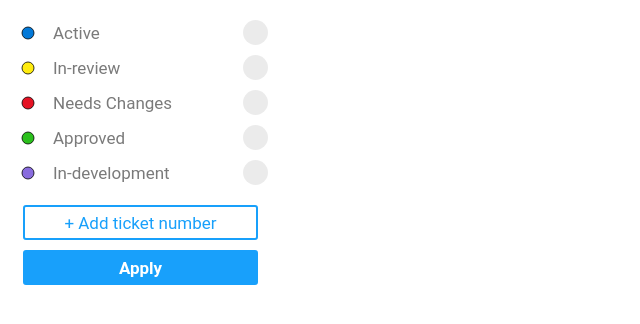
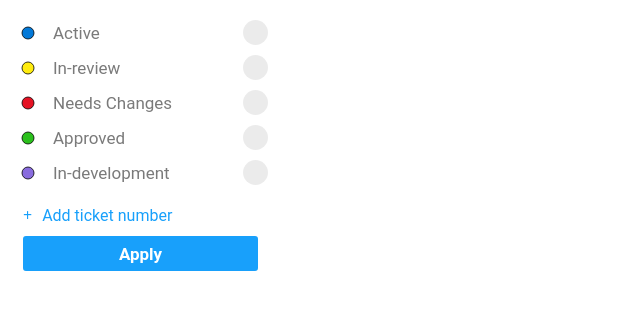
Before and after one commit to vora/Is-it-done-yet-, a plain HTML site: page ui.html in a window 1280 px wide. Shown: the whole page, without its empty margins (0-640 px from the left). Drawn offline with Linux system fonts and the light colour scheme.

Commit message:
New ticket number UI + JS

```diff
--- a/StyleSheet.css
+++ b/StyleSheet.css
@@ -156,11 +156,26 @@ label {
   cursor: pointer;
 }
 
+#buttonContainer {
+  margin-top: 15px;
+  padding-left: 15px;
+}
+
+#spanDisplayAddSign {
+  color: #18a0fb;
+
+  font-weight: bold;
+}
+
 #btnAddTicket {
-  border: 2px solid #18a0fb;
-  background-color: #ffffff;
   color: #18a0fb;
-  display: block;
+  cursor: pointer;
+
+  border: none;
+  background: none;
+
+  font-size: 16px;
+  font-family: "Roboto", sans-serif;
 }
 
 #circle-active {
--- a/code.js
+++ b/code.js
@@ -1,6 +1,6 @@
 const iFrameWindowDimensions = {
     width: 280,
-    height: 310
+    height: 340
 };
 const setFrameNodeNameFunc = (param) => {
     let ticketNumber = param.message.ticketNumber
--- a/code.ts
+++ b/code.ts
@@ -22,7 +22,7 @@ interface IFrameNodeData {
 
 const iFrameWindowDimensions: ShowUIOptions = {
   width: 280,
-  height: 310
+  height: 340
 };
 
 const setFrameNodeNameFunc = (param: IPluginMessage) => {
--- a/ui.html
+++ b/ui.html
@@ -137,12 +137,16 @@
     </div>
   </div>
 
+  <div id="buttonContainer">
+    <span id="spanDisplayAddSign">+</span>
+    <button id="btnAddTicket">
+      Add ticket number
+    </button>
+  </div>
+
   <div id="inputContainer">
     <div contenteditable="true" id="ticketNumberContainer"></div>
     <button id="btnCancel" type="button">x</button>
-    <button class="btnClass" id="btnAddTicket">
-      + Add ticket number
-    </button>
   </div>
 
   <button class="btnClass" id="btnApplyChanges">Apply</button>
--- a/ui.js
+++ b/ui.js
@@ -2,6 +2,8 @@ var getAddTicketButton = document.getElementById("btnAddTicket");
 var getCancelButton = document.getElementById("btnCancel");
 var getTextBoxElement = document.getElementById("ticketNumberContainer");
 var getBoxElements = document.getElementsByClassName("box");
+var getAddSign = document.getElementById("spanDisplayAddSign");
+var getInputButtonContainer = document.getElementById("buttonContainer");
 var getRadioContainerElements = document.getElementsByClassName(
   "radioContainer"
 );
@@ -9,13 +11,15 @@ var getRadioContainerElements = document.getElementsByClassName(
 getAddTicketButton.addEventListener("click", () => {
   getTextBoxElement.style.display = "block";
   getCancelButton.style.display = "block";
-  getAddTicketButton.style.display = "none";
+  getAddSign.style.display = "none";
+  getInputButtonContainer.style.paddingLeft = "9px";
 });
 
 getCancelButton.addEventListener("click", () => {
   getTextBoxElement.style.display = "none";
   getCancelButton.style.display = "none";
-  getAddTicketButton.style.display = "block";
+  getAddSign.style.display = "inline";
+  getInputButtonContainer.style.paddingLeft = "15px";
   document.getElementById("ticketNumberContainer").textContent = "";
 });
 
```
